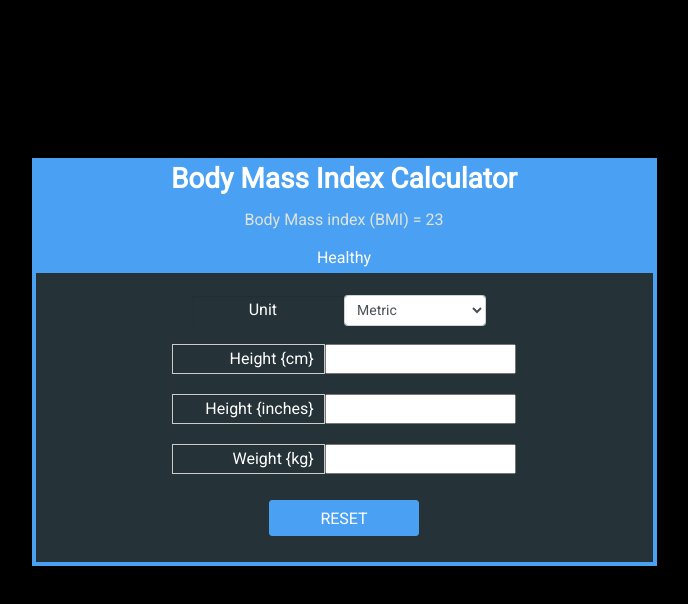
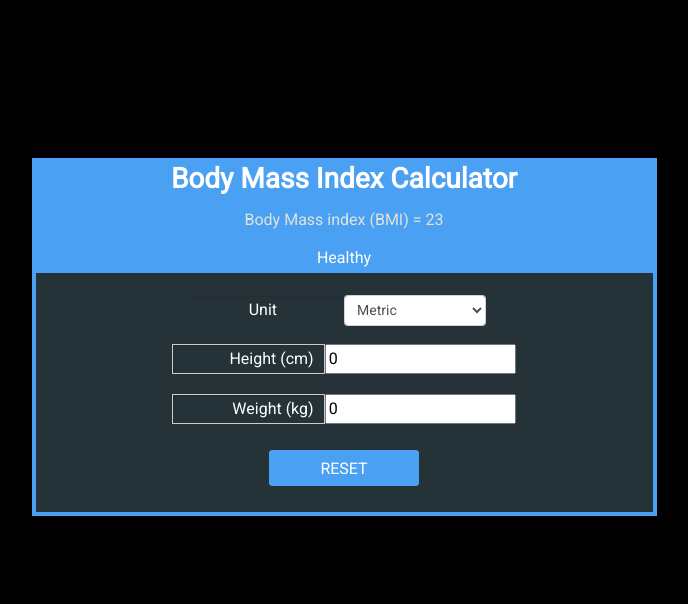
Before and after one commit to robertbenavidez/BMI-Calculator, a React (Create React App) app: page / in a window 1280 px wide. Shown: the top 604 px of the page, without its empty margins (296-984 px from the left). Built offline with nearby package versions, Linux system fonts and the light colour scheme.

Commit message:
form fields working with reset

```diff
--- a/src/components/BMICalculator.js
+++ b/src/components/BMICalculator.js
@@ -1,8 +1,52 @@
-import React from 'react'
+import React, { useState, useEffect } from 'react'
 import FormInput from './FormInput'
 
 const BMICalculator = () => {
-    const onChangeInput = e => {}
+    const [heightUnit, setHeightUnit] = useState('cm');
+    const [weightUnit, setWeightUnit] = useState('kg');
+    const [unit, setUnit] = useState('Metric');
+    const [count, setCount] = useState({
+        heightCount: '0',
+        inchesCount: '0',
+        weightCount: '0',
+    });
+    // destructured Keys from count object
+    const { heightCount, inchesCount, weightCount} = count
+
+    useEffect(() => {
+
+
+    }, [])
+
+    const onChangeInput = e => {
+        const {name, value} = e.target;
+        console.log(e.target)
+        setCount(prevState => ({...prevState, [name]: value}))
+    }
+
+    const onSelectTag = e => {
+        setUnit(e.target.value);
+        if (e.target.value === "Metric") {
+            setHeightUnit("cm");
+            setWeightUnit("kg");
+        } else {
+            setHeightUnit("ft");
+            setWeightUnit("lbs")
+        }
+    }
+
+    const resetFields = e => {
+        e.preventDefault();
+        setUnit('Metric');
+        setCount({
+            heightCount: '0',
+            inchesCount: '0',
+            weightCount: '0',
+        })
+        setHeightUnit("cm");
+        setWeightUnit("kg");
+    }
+
     return (
         <>
         <div className='bmi-inputs'>
@@ -12,7 +56,8 @@
                     <div className='unit'>
                         <select
                             name='unit'
-                            value=''
+                            value={unit}
+                            onChange={onSelectTag}
                             className='form-control form-control-sm'
                         >
                             <option value='Metric'>Metric</option>
@@ -23,27 +68,32 @@
                 <FormInput
                     type="text"
                     name="heightCount"
-                    title={`Height {cm}`}
-                    value=""
+                    title={`Height (${heightUnit})`}
+                    value={heightCount}
                     onChange={onChangeInput}
                  />
+                {
+                    unit === 'Imperial' ?
+                    <FormInput
+                       type="text"
+                       name="inchesCount"
+                       title={` (in)`}
+                       value={inchesCount}
+                       onChange={onChangeInput}
+                    />
+                    : ''
+                }
+
                  <FormInput
                     type="text"
-                    name="inchesCount"
-                    title={`Height {inches}`}
-                    value=""
-                    onChange={onChangeInput}
-                 />
-                 <FormInput
-                    type="text"
-                    name="heightCount"
-                    title={`Weight {kg}`}
-                    value=""
+                    name="weightCount"
+                    title={`Weight (${weightUnit})`}
+                    value={weightCount}
                     onChange={onChangeInput}
                  />
 
             </div>
-            <button className='button' type='submit'>
+            <button className='button' type='submit' onClick={resetFields}>
                 Reset
             </button>
         </div>
```
